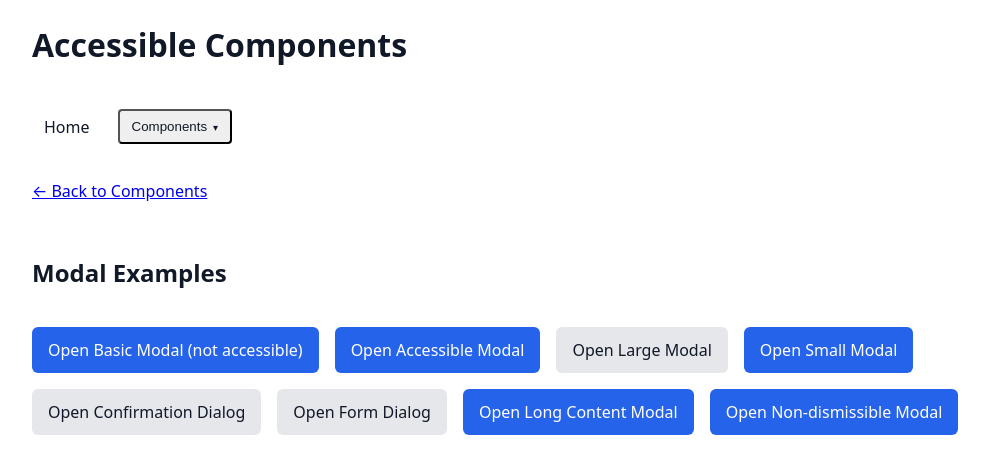
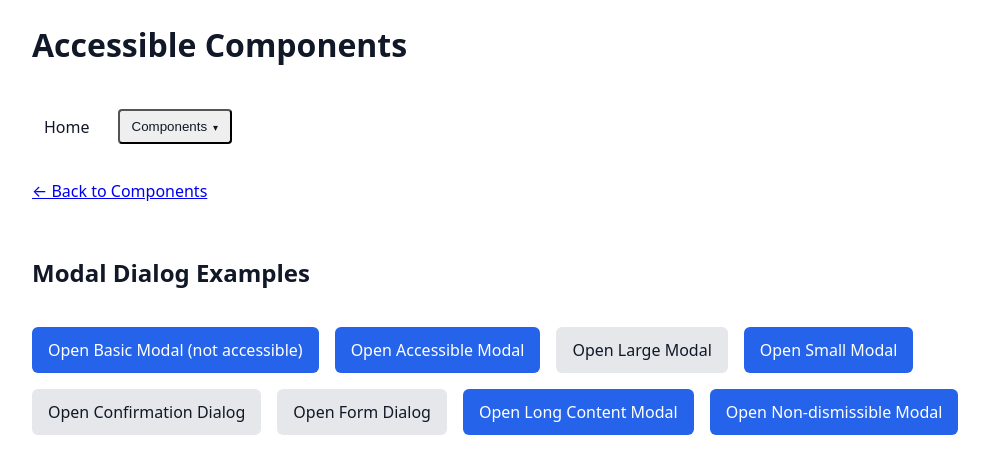
Before and after one commit to rpcorr/accessible-templates, a React (Vite) app: page /modal in a window 1280 px wide. Shown: the top 474 px of the page, without its empty margins (82-1071 px from the left). Built offline with nearby package versions, Linux system fonts and the light colour scheme.

Commit message:
refactor: add shared page layout component

```diff
--- /dev/null
+++ b/src/components/PageLayout/PageLayout.tsx
@@ -0,0 +1,17 @@
+import type { ReactNode } from 'react';
+import { PageBackLink } from '../PageBackLink';
+
+type PageLayoutProps = {
+  title: string;
+  children: ReactNode;
+};
+
+export function PageLayout({ title, children }: PageLayoutProps) {
+  return (
+    <section className="stack">
+      <PageBackLink />
+      <h2>{title}</h2>
+      {children}
+    </section>
+  );
+}
--- /dev/null
+++ b/src/components/index.ts
@@ -0,0 +1 @@
+export { PageLayout } from './PageLayout/PageLayout';
--- a/src/examples/Buttons/ButtonExamples.tsx
+++ b/src/examples/Buttons/ButtonExamples.tsx
@@ -3,8 +3,6 @@ import { Button } from '../../components/Button';
 export function ButtonExamples() {
   return (
     <section className="stack">
-      <h2>Button Examples</h2>
-
       <div className="row">
         <Button>Primary Button</Button>
         <Button variant="secondary">Secondary Button</Button>
--- a/src/examples/Dropdown/DropdownExamples.tsx
+++ b/src/examples/Dropdown/DropdownExamples.tsx
@@ -8,8 +8,6 @@ import { DropdownSeparator } from '../../components/Dropdown/DropdownSeparator';
 export function DropdownExamples() {
   return (
     <div className="stack">
-      <h2>Dropdown Examples</h2>
-
       <div className="row">
         <DropdownBasic trigger={<Button>Basic Menu</Button>}>
           <button>Profile</button>
--- a/src/examples/Modals/ModalExamples.tsx
+++ b/src/examples/Modals/ModalExamples.tsx
@@ -15,7 +15,6 @@ export function ModalExamples() {
 
   return (
     <section className="stack">
-      <h2>Modal Examples</h2>
 
       <article className="row">
         {modals.map((modal) => {
--- a/src/examples/Navigation/NavigationExamples.tsx
+++ b/src/examples/Navigation/NavigationExamples.tsx
@@ -44,7 +44,6 @@ export function NavigationExamples() {
 
   return (
     <>
-      <h2>Navigation Examples</h2>
       <Navigation items={navigationItems} />
     </>
   );
--- a/src/pages/ButtonPage.tsx
+++ b/src/pages/ButtonPage.tsx
@@ -1,11 +1,12 @@
-import { PageBackLink } from '../components/PageBackLink';
+import { PageLayout } from '../components';
 import { ButtonExamples } from '../examples';
 
 export function ButtonPage() {
   return (
     <>
-      <PageBackLink />
-      <ButtonExamples />
+      <PageLayout title="Button Examples">
+        <ButtonExamples />
+      </PageLayout>
     </>
   );
 }
--- a/src/pages/DropdownPage.tsx
+++ b/src/pages/DropdownPage.tsx
@@ -1,11 +1,10 @@
-import { PageBackLink } from '../components/PageBackLink';
+import { PageLayout } from '../components/PageLayout/PageLayout';
 import { DropdownExamples } from '../examples';
 
 export function DropdownPage() {
   return (
-    <>
-      <PageBackLink />
+    <PageLayout title="Dropdown Examples">
       <DropdownExamples />
-    </>
+    </PageLayout>
   );
 }
--- a/src/pages/ModalPage.tsx
+++ b/src/pages/ModalPage.tsx
@@ -1,11 +1,10 @@
-import { PageBackLink } from '../components/PageBackLink';
+import { PageLayout } from '../components/PageLayout/PageLayout';
 import { ModalExamples } from '../examples';
 
 export function ModalPage() {
   return (
-    <>
-      <PageBackLink />
+    <PageLayout title="Modal Dialog Examples">
       <ModalExamples />
-    </>
+    </PageLayout>
   );
 }
--- a/src/pages/NavigationPage.tsx
+++ b/src/pages/NavigationPage.tsx
@@ -1,11 +1,10 @@
-import { PageBackLink } from '../components/PageBackLink';
+import { PageLayout } from '../components/PageLayout/PageLayout';
 import { NavigationExamples } from '../examples';
 
 export function NavigationPage() {
   return (
-    <>
-      <PageBackLink />
+    <PageLayout title="Navigation Examples">
       <NavigationExamples />
-    </>
+    </PageLayout>
   );
 }
```
